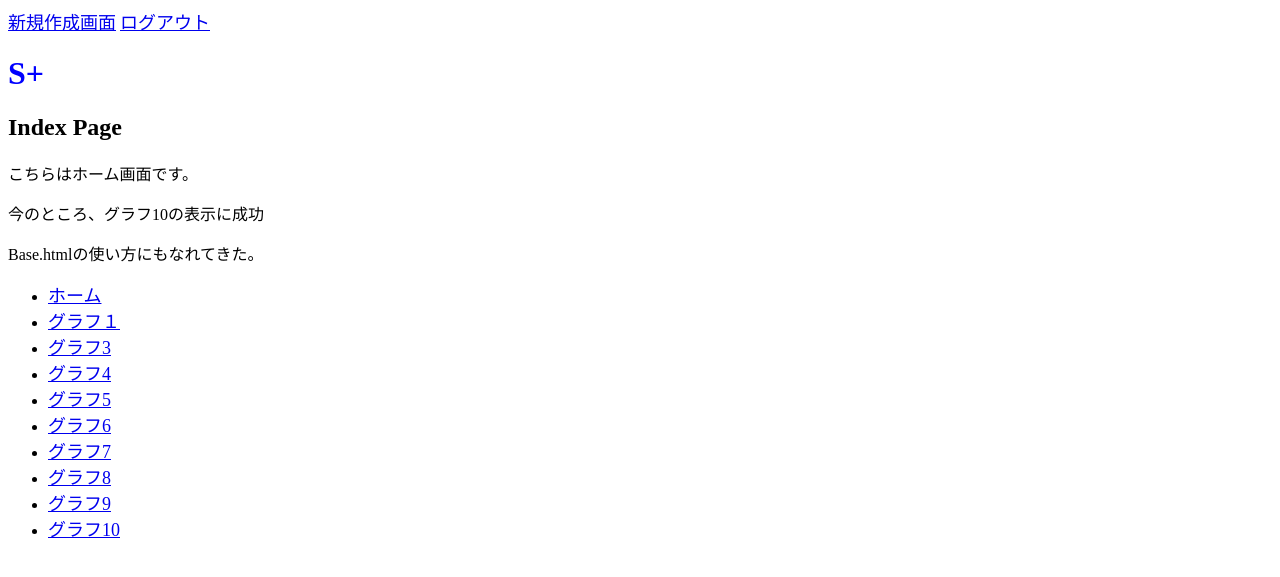
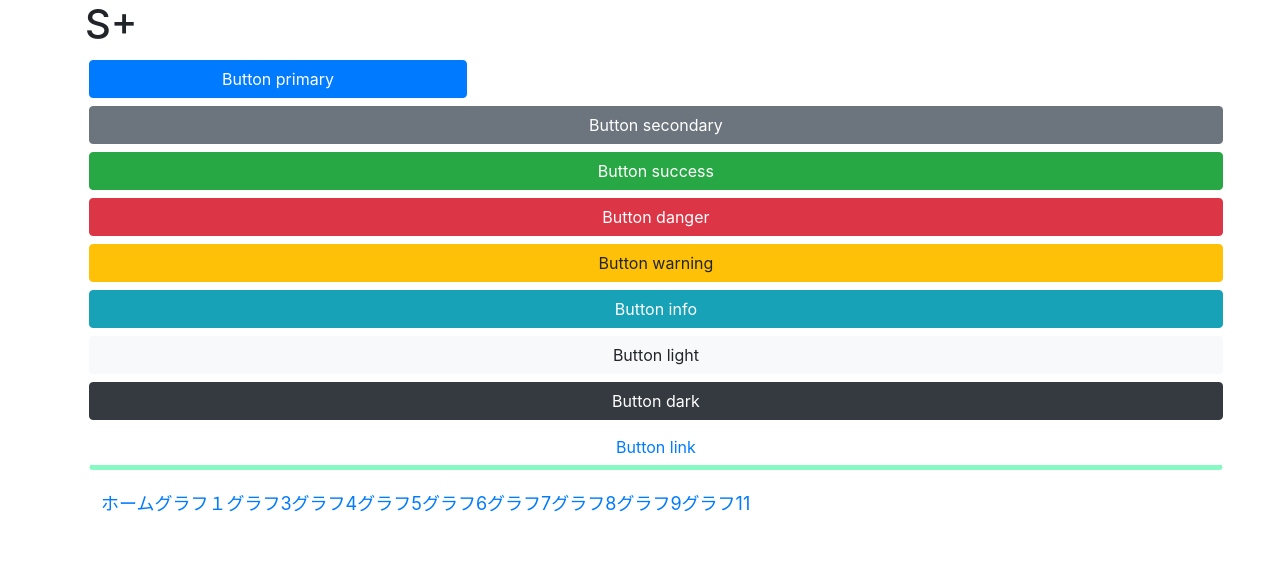
Before and after one commit to shimiiizu/NewXbrlWeb, a Flask app: page / in a window 1280 px wide. Shown: the top 577 px of the page. Run offline with Flask 2, Linux system fonts and the light colour scheme; some libraries are stand-ins or nearby versions.

Commit message:
bootstrapの適用に成功した

```diff
--- a/templates/base.html
+++ b/templates/base.html
@@ -1,18 +1,23 @@
 <!DOCTYPE html>
 <html lang="ja">
 <head>
+    <title>{%block title %}{% endblock %}</title>
     <meta charset="utf-8">
-    <link rel="stylesheet" href="{{url_for('static', filename='css/style.css')}}">
-    <title>S+</title>
-    {% block head %}
-    {% endblock %}
-    <a href="/create" role="button"><font size="4">新規作成画面</font></a>
-    <a href="/logout" role="button"><font size="4">ログアウト</font></a></p>
+    <meta name="viewport" content="width=device-width, initaial-scale=1.0, shrink-to-fit=no" >
+    <link rel="stylesheet" href="https://stackpath.bootstrapcdn.com/bootstrap/4.3.1/css/bootstrap.min.css">
+    <script src="https://code.jquery.com/jquery-3.3.1.slim.min.js" ></script>
+    <script src="https://cdnjs.cloudflare.com/ajax/libs/popper.js/1.14.7/umd/popper.min.js"></script>
+    <script src="https://stackpath.bootstrapcdn.com/bootstrap/4.3.1/js/bootstrap.min.js"></script>
+
+
 </head>
 <body>
+    <div class="container">
     <h1>S+</h1>
     {% block content %}{% endblock %}
-<ul>
+        <nav class="navbar navbar-expand-md navbar-dark p-3">
+            <div class="collapse navbar-collapse justify-content-between">
+            <ul class="navbar-nav">
                 <li>
                     <a href="/" role="button"><font size="4">ホーム</font></a>
                 </li>
@@ -41,8 +46,11 @@
                     <a href="/graph9" role="button"><font size="4">グラフ9</font></a>
                 </li>
                 <li>
-        <a href="/graph10" role="button"><font size="4">グラフ10</font></a>
+                    <a href="/graph10" role="button"><font size="4">グラフ11</font></a>
                 </li>
             </ul>
+            </div>
+        </nav>
+    </div>
 </body>
 </html>
--- a/templates/index.html
+++ b/templates/index.html
@@ -1,16 +1,20 @@
 {% extends "base.html" %}
+
 
 {% block title %}Topページ{% endblock %}
 
+{% block head %}ヘッド{% endblock %}
 
 {% block content %}
-<div class="container">
-    <div class="page-header">
-        <h2>Index Page</h2>
-        <p>こちらはホーム画面です。</p>
-        <p>今のところ、グラフ10の表示に成功</p>
-        <p>Base.htmlの使い方にもなれてきた。</p>
 
-    </div>
-</div>
+<button class="m-1 btn btn-primary" style="width: 10cm;">Button primary</button>
+<button class="m-1 btn btn-secondary" style="width: 30cm;">Button secondary</button>
+<button class="m-1 btn btn-success" style="width: 30cm;">Button success</button>
+<button class="m-1 btn btn-danger" style="width: 30cm;">Button danger</button>
+<button class="m-1 btn btn-warning" style="width: 30cm;">Button warning</button>
+<button class="m-1 btn btn-info" style="width: 30cm;">Button info</button>
+<button class="m-1 btn btn-light" style="width: 30cm;">Button light</button>
+<button class="m-1 btn btn-dark" style="width: 30cm;">Button dark</button>
+<button class="m-1 btn btn-link" style="width: 30cm; border-bottom:5px solid rgb(135, 250, 196);">Button link</button>
+
 {% endblock %}
```
Lines whose indentation alone changed are shown as unchanged.
